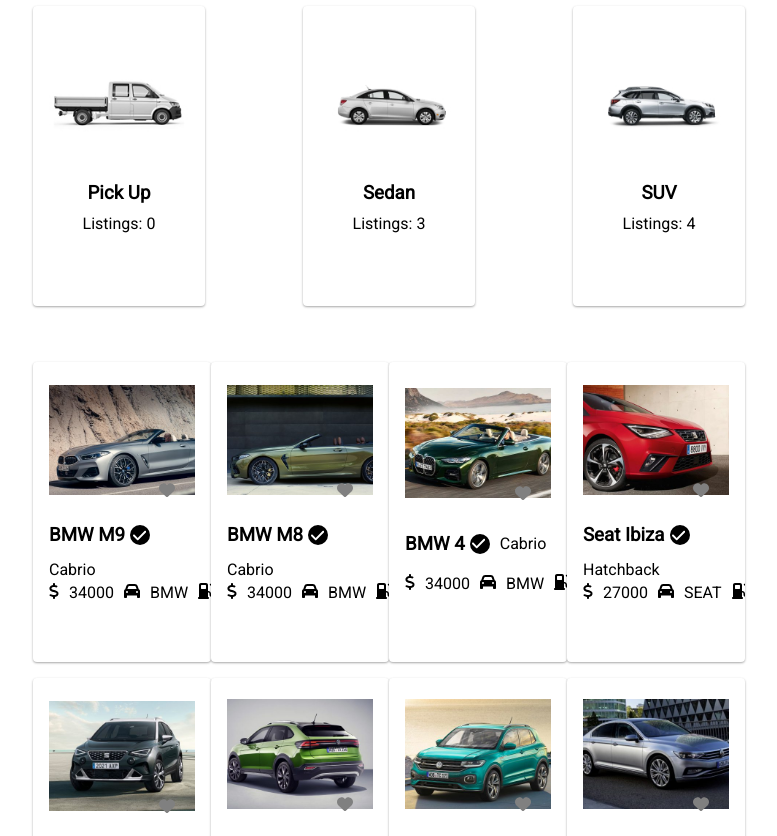
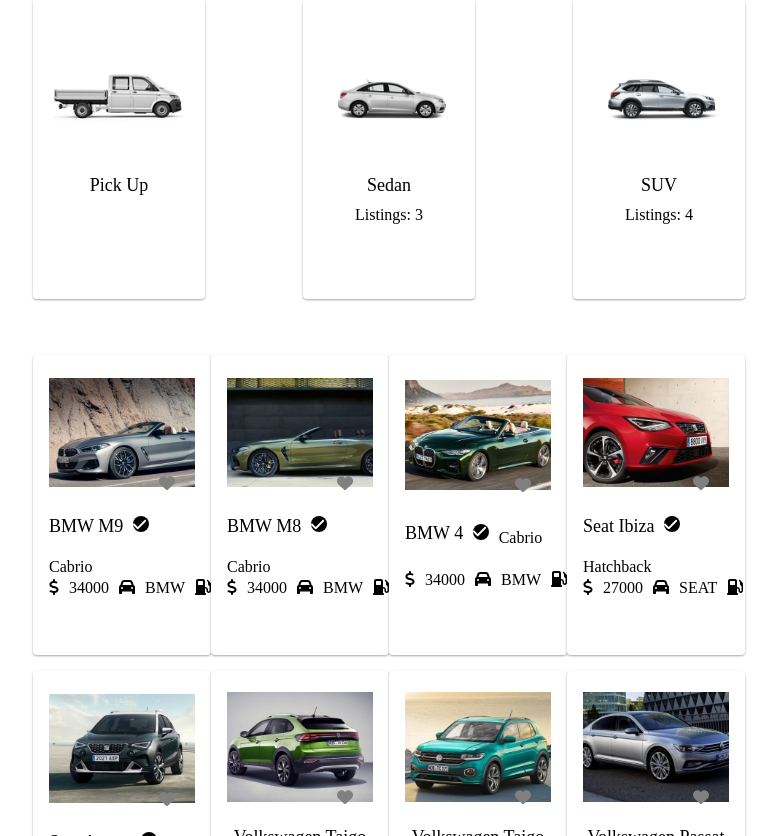
Before and after one commit to emilioff8822/proj-html-vuejs, a Vue app: page / in a window 1280 px wide. Shown: the part 1304-2140 px from the top of the page, without its empty margins (251-1028 px from the left). Built offline with nearby package versions, Linux system fonts and the light colour scheme.

Commit message:
commit-cards-styles

```diff
--- a/src/components/AutoCards2.vue
+++ b/src/components/AutoCards2.vue
@@ -11,10 +11,10 @@
         <font-awesome-icon icon="heart" />
       </div>
     </div>
-    <h3 class="card-name">
+    <p class="card-name">
       {{ name }}
       <span class="icon-text check-icon"><font-awesome-icon :icon="checkIcon" /></span>
-    </h3>
+    </p>
     <p class="type">{{ type }}</p>
     <div class="icon-row">
       <p class="icon-text"><font-awesome-icon :icon="priceIcon" /> {{ price }}</p>
@@ -184,6 +184,7 @@
   margin: 0;
 padding-top: 10px;
 padding-bottom: 10px;
+font-size: 18px;
 }
 
 .card-text {
@@ -236,8 +237,8 @@
   background-color: black;
   color: white;
   border-radius: 50%;
-  width: 20px;
-  height: 20px;
+  width: 16px;
+  height: 16px;
   margin-left: 5px;
   padding-left:  8px;
   font-size: 15px;
--- a/src/components/Card.vue
+++ b/src/components/Card.vue
@@ -10,12 +10,12 @@
     <div class="card-img-container">
       <img :src="img" :alt="name">
     </div>
-    <h3 class="card-name">{{ name }}</h3>
+    <p class="card-name">{{ name }}</p>
     <p><font-awesome-icon :icon="checkIcon" /> {{ type }}</p>
     <p class="icon-text"><font-awesome-icon :icon="priceIcon" /> {{ price }}</p>
     <p class="icon-text"><font-awesome-icon :icon="brandIcon" /> {{ brand }}</p>
     <p class="icon-text"><font-awesome-icon :icon="fuelIcon" /> {{ fuel }}</p>
-    <p>Listings: {{ listings }}</p>
+    <p v-if="listings">Listings: {{ listings }}</p>
   </div>
 </template>
 
@@ -158,6 +158,7 @@
   margin: 0;
 padding-top: 10px;
 padding-bottom: 10px;
+font-size: 18px;
 }
 
 .card-text {
--- a/src/components/autocard4.vue
+++ b/src/components/autocard4.vue
@@ -90,7 +90,7 @@
   margin: 0;
   padding-top: 10px;
   padding-bottom: 10px;
-  font-weight: 600;
+  font-size: 12px;
 }
 
 .card-text {
@@ -98,11 +98,12 @@
   padding-bottom: 20px;
 }
 
-.card-question {
+.auto4-card .card-question {
   margin: 0;
   padding-bottom: 10px;
-  font-weight: bold;
+  font-weight: bold !important;
 }
+
 
 .more-button {
   background-color: black;
--- a/src/scss/general/_typography.scss
+++ b/src/scss/general/_typography.scss
@@ -1,7 +1,6 @@
 @use './variables' as * ;
 
 body {
-  font-family: $primary-font;
 
 }
 
```
